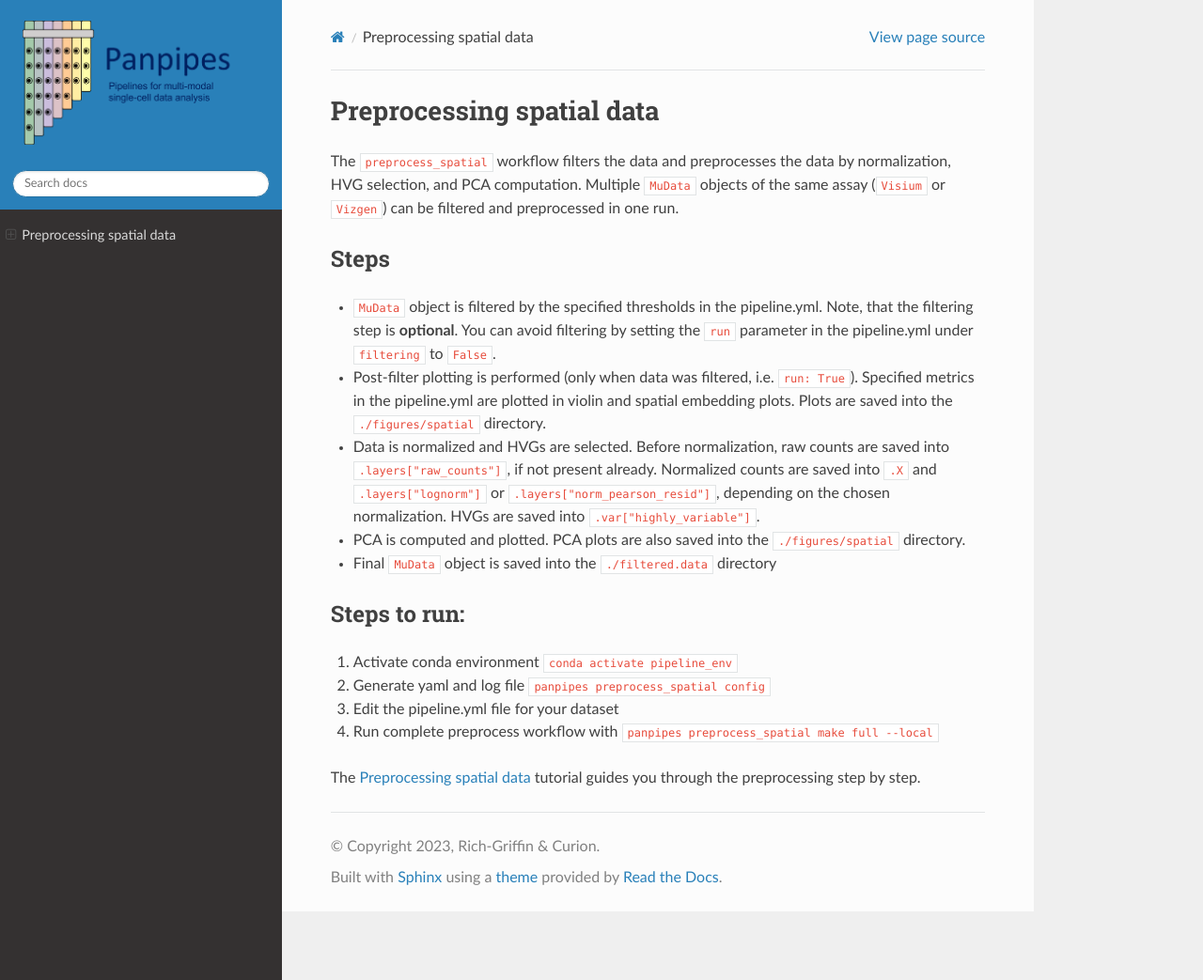
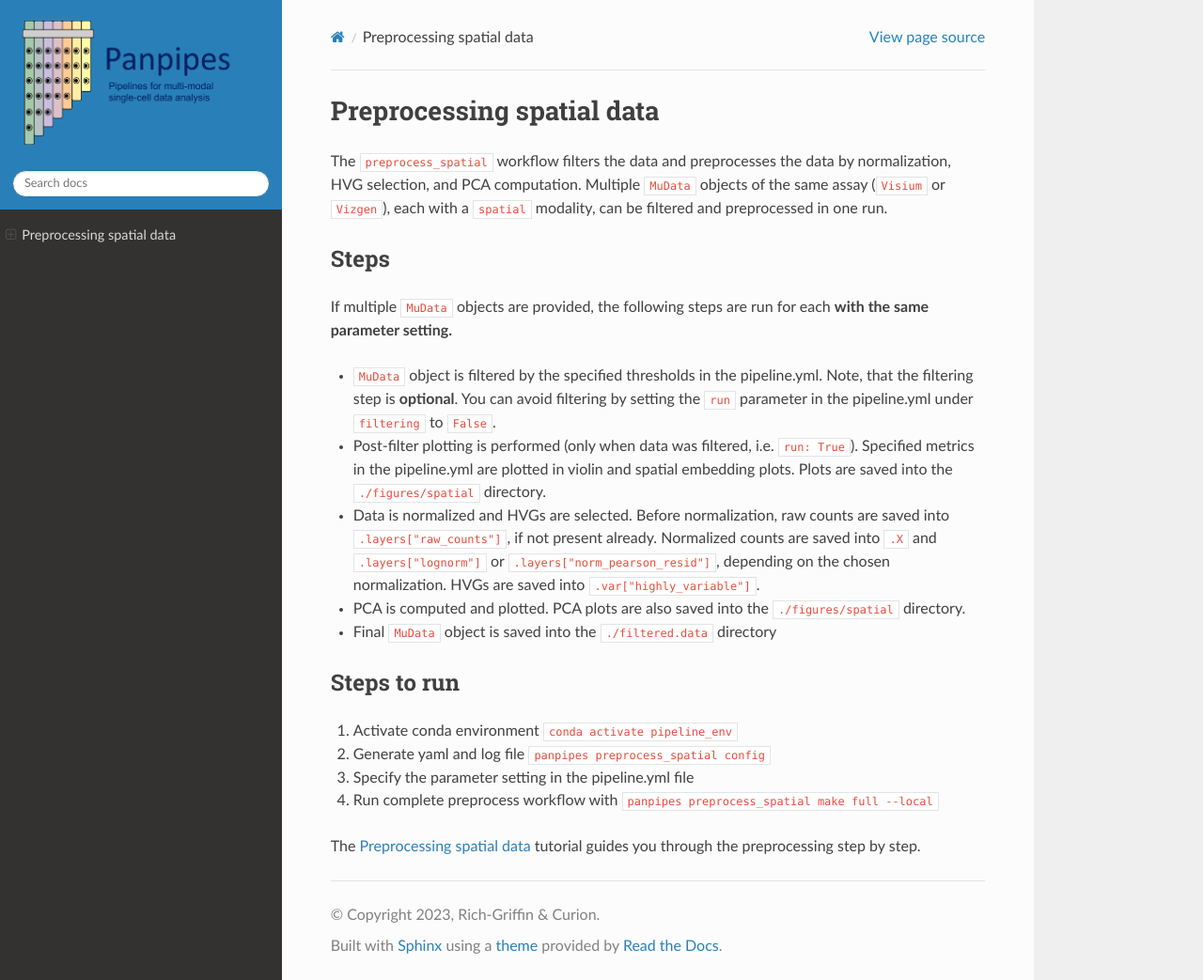
Before and after one commit to bio-la/panpipes-nextflow, a Sphinx documentation site: the page built from docs/workflows/preprocess_spatial.md, in a window 1280 px wide and 1043 px high. Shown: the whole window at 94% size. Built offline with Sphinx 7.4.7 and the Read the Docs theme 2.0.0, drawn with Linux system fonts in a browser that asks for light colours.

Commit message:
Add info

```diff
--- a/docs/workflows/preprocess_spatial.md
+++ b/docs/workflows/preprocess_spatial.md
@@ -1,10 +1,10 @@
 Preprocessing spatial data
 ==========================
 
-The `preprocess_spatial` workflow filters the data and preprocesses the data by normalization, HVG selection, and PCA computation. Multiple `MuData` objects of the same assay (`Visium` or `Vizgen`) can be filtered and preprocessed in one run.
+The `preprocess_spatial` workflow filters the data and preprocesses the data by normalization, HVG selection, and PCA computation. Multiple `MuData` objects of the same assay (`Visium` or `Vizgen`), each with a `spatial` modality, can be filtered and preprocessed in one run.
 
 ## Steps
-
+If multiple `MuData` objects are provided, the following steps are run for each **with the same parameter setting.**
 
 - `MuData` object is filtered by the specified thresholds in the pipeline.yml.  Note, that the filtering step is **optional**. You can avoid filtering by setting the `run` parameter in the pipeline.yml under `filtering` to `False`.
 - Post-filter plotting is performed (only when data was filtered, i.e. `run: True`). Specified metrics in the pipeline.yml are plotted in violin and spatial embedding plots. Plots are saved into the `./figures/spatial` directory.
@@ -15,11 +15,11 @@ The `preprocess_spatial` workflow filters the data and preprocesses the data by
 
 
 
-## Steps to run:
+## Steps to run
 
 1.  Activate conda environment `conda activate pipeline_env`
 2.  Generate yaml and log file `panpipes preprocess_spatial config`
-3.  Edit the pipeline.yml file for your dataset
+3.  Specify the parameter setting in the pipeline.yml file
 4.  Run complete preprocess workflow with `panpipes preprocess_spatial make full --local`
 
 The [Preprocessing spatial data]() tutorial guides you through the preprocessing step by step.
```
Also changed, not shown: docs/workflows/ingest_spatial.md (+2 -2 lines).
